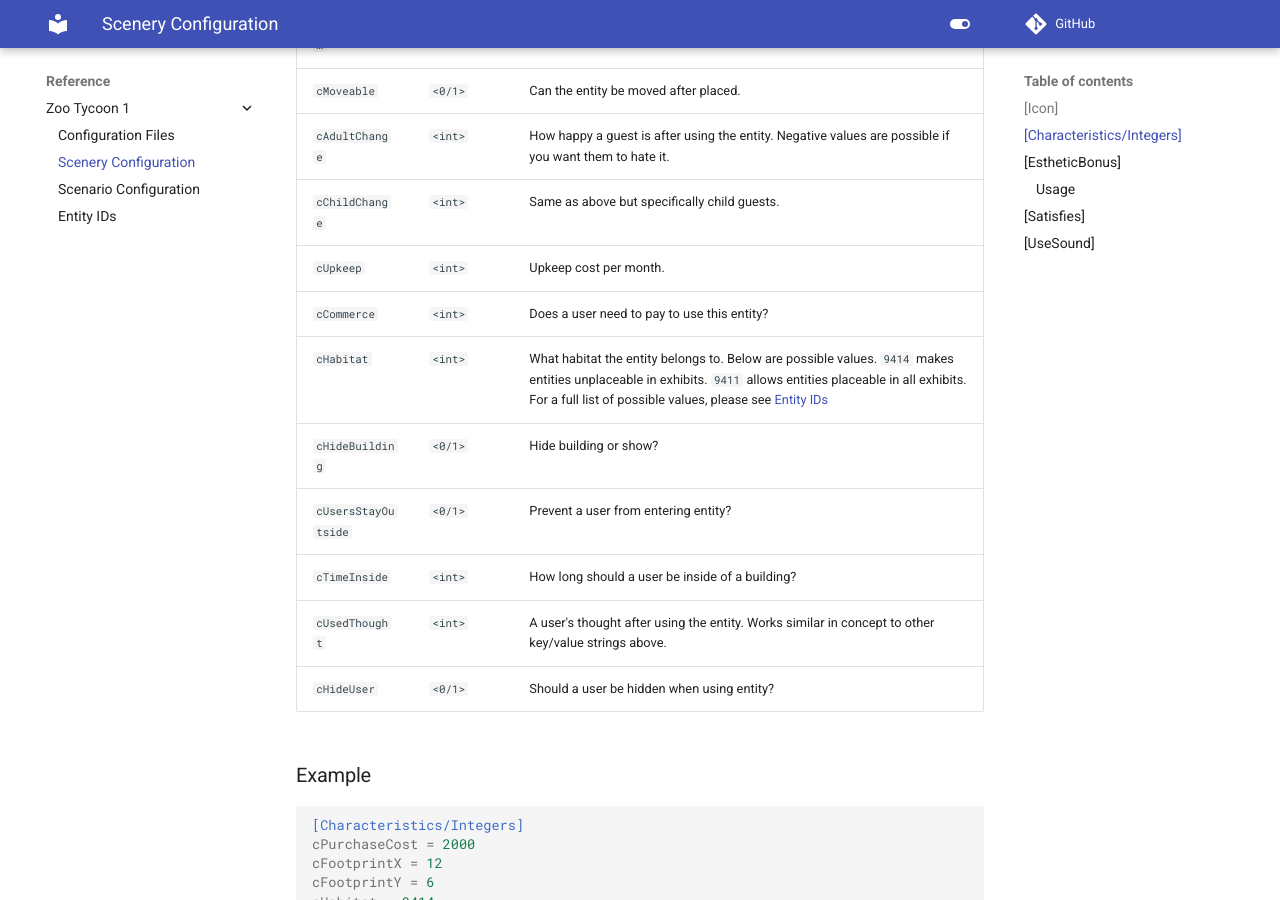
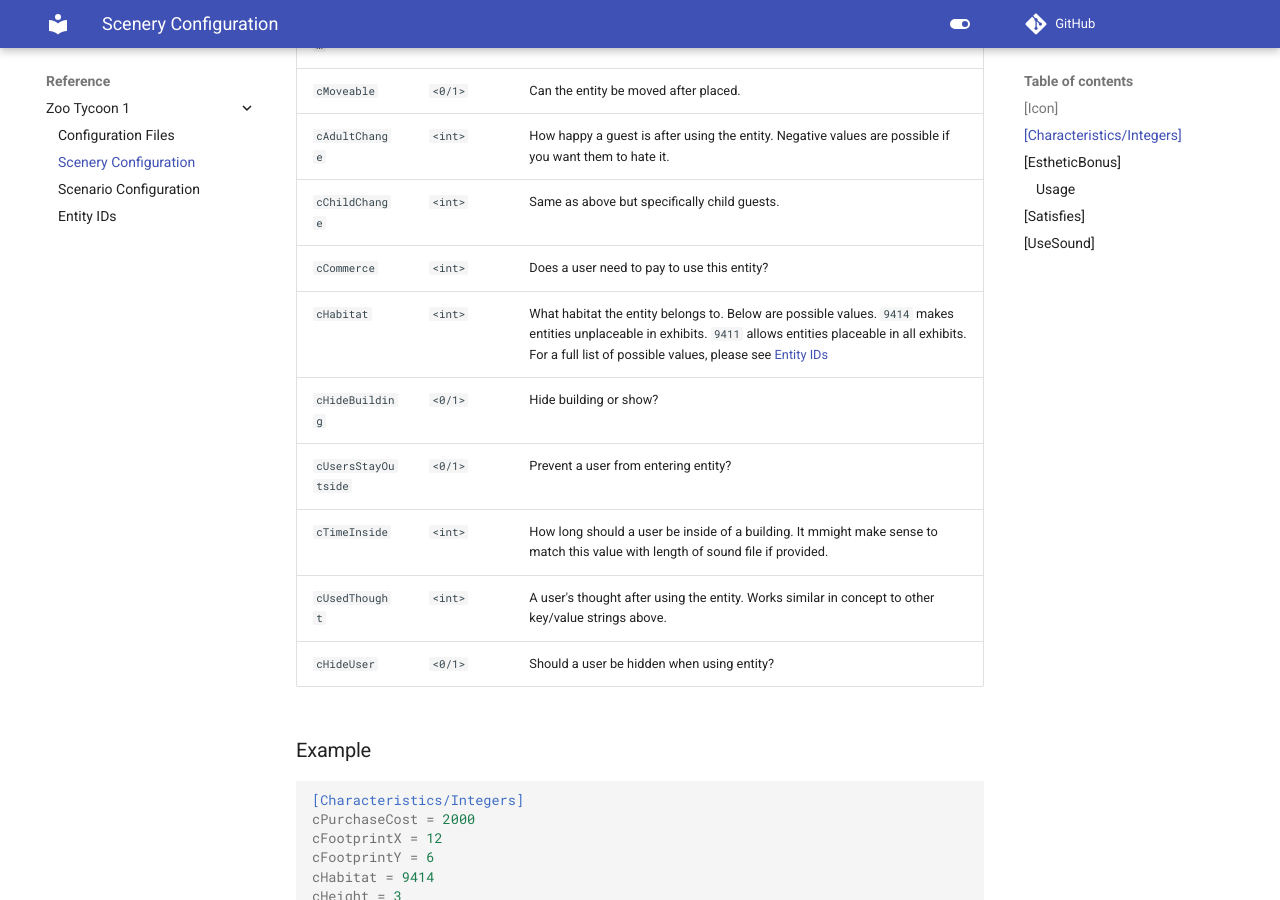
Before and after one commit to GoosiferIO/ZooBerry-Docs, an MkDocs documentation site: the page built from docs/zt1/Reference/scenery_files.md, in a window 1280 px wide and 900 px high, scrolled down 1670 px. Built offline with MkDocs 1.6.1 and Material for MkDocs 9.7.7, drawn with Linux system fonts in a browser that asks for light colours; comment, search, counter and statistics services are not loaded.

Commit message:
fixed errors in scenery configuration

```diff
--- a/docs/zt1/Reference/scenery_files.md
+++ b/docs/zt1/Reference/scenery_files.md
@@ -47,12 +47,11 @@ This isn't comprehensive, but here are a few:
 | `cMoveable` | `<0/1>` | Can the entity be moved after placed. |
 | `cAdultChange` | `<int>` | How happy a guest is after using the entity. Negative values are possible if you want them to hate it. |
 | `cChildChange` | `<int>` | Same as above but specifically child guests. |
-| `cUpkeep` | `<int>` | Upkeep cost per month. |
 | `cCommerce` | `<int>` | Does a user need to pay to use this entity? |
 | `cHabitat` | `<int>` | What habitat the entity belongs to. Below are possible values. `9414` makes entities unplaceable in exhibits. `9411` allows entities placeable in all exhibits. For a full list of possible values, please see [Entity IDs](./entity_ids.md#terrain)|
 | `cHideBuilding` | `<0/1>` | Hide building or show? |
 | `cUsersStayOutside` | `<0/1>` | Prevent a user from entering entity? |
-| `cTimeInside` | `<int>` | How long should a user be inside of a building? |
+| `cTimeInside` | `<int>` | How long should a user be inside of a building. It mmight make sense to match this value with length of sound file if provided.
 | `cUsedThought` | `<int>` | A user's thought after using the entity. Works similar in concept to other key/value strings above. |
 | `cHideUser` | `<0/1>` | Should a user be hidden when using entity? |
 
```
Also changed, not shown: site/attributions/index.html, site/emu/emu_console/index.html, site/emu/emu_scripts/index.html, site/emu/getting_started/index.html, site/emu/introduction/index.html, site/index.html, site/zt1/Reference/entity_ids/index.html, site/zt1/Reference/scenario_files/index.html, site/zt1/Reference/scenery_files/index.html, site/zt1/introduction/index.html, 1 other file.
